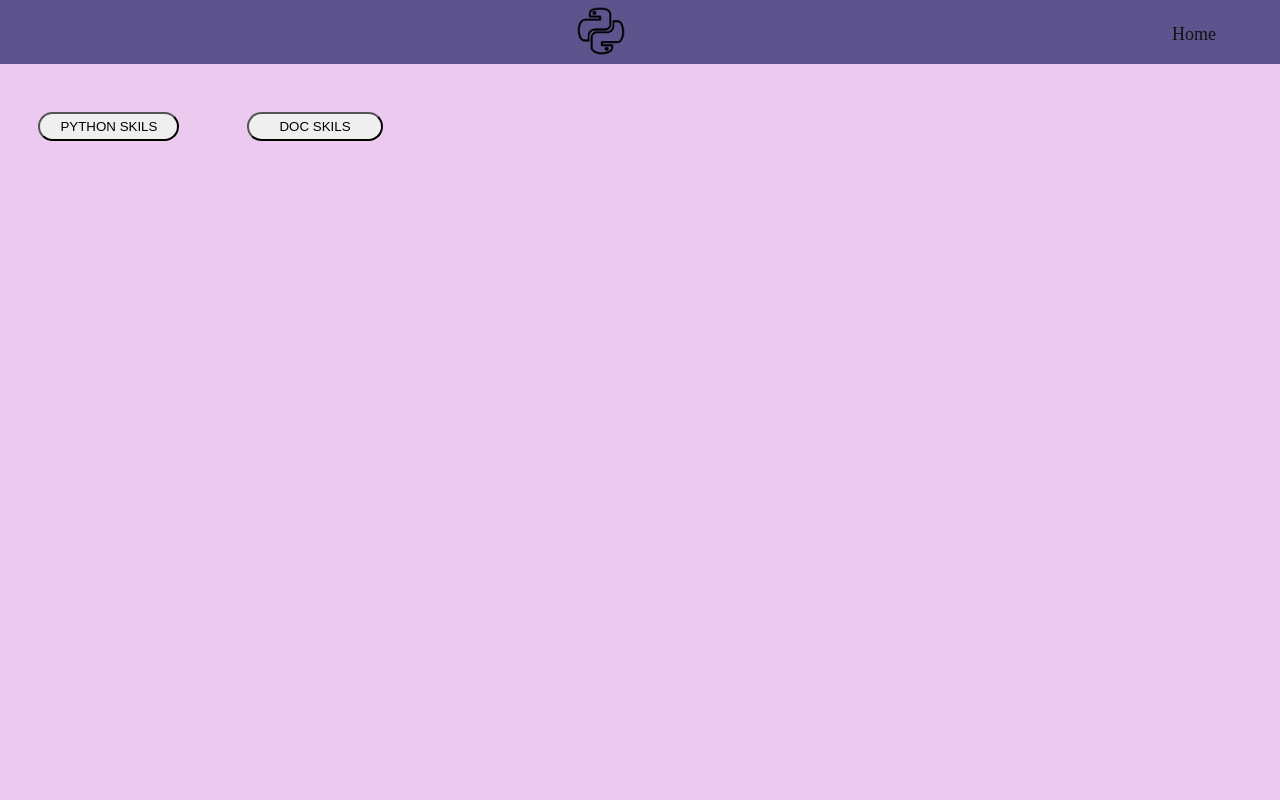
After one commit to FelpsFranco/Portfolio, a Django app: page /skils in a window 1280 px wide. The commit adds this page. Run offline with Django 4.2, Linux system fonts and the light colour scheme.

Commit message:
Finalização da tela de experiências e ínicio de Skils

```diff
--- /dev/null
+++ b/apresentacao/static/css/skils_style.css
@@ -0,0 +1,92 @@
+body {
+    margin: 0;
+    background: #ecc9ee;
+    height: 100vh;
+}
+
+.divLogo {
+    width: 100%;
+    height: 5vw;
+    margin-bottom: -4vw;
+    background: #5d548e;
+}
+
+.divLogoInitial {
+    display: inline-block;
+    vertical-align: middle;
+    height: 1px;
+    width: 5px;
+}
+
+.divButtonMain {
+    margin-top: 1vw;
+    margin-left: 90vw;
+
+}
+
+.buttonMain {
+    display: inline-block;
+    font-family: "Times New Roman", Times, serif;
+    text-decoration: #e8e8e8;
+    color: #121212;
+    border-radius: 10px;
+    padding: 3px 20px;
+    font-size: 18px;
+    font-style: normal;
+    margin-top: -0.5vw;
+}
+
+.buttonMain:hover {
+    background: #c9a7eb;
+}
+
+
+.logo{
+    width: 50px;
+    height: 50px;
+    margin-top: -0.3vw;
+    margin-bottom: -2vw;
+    margin-left: 45vw;
+}
+
+.divButton {
+    margin-top: 4vw;
+
+}
+
+.buttonPy{
+    margin-left: 3vw;
+    border-radius: 30px;
+    padding: 5px 20px;
+    cursor: pointer;
+    margin-top: 5vw;
+}
+
+.buttonPy:hover {
+    background: #1b1b1b;
+    color: #d6d6d6;
+}
+
+.buttonpY:active {
+    background: #121212;
+    color: #e8e8e8;
+
+}
+
+
+.buttonDoc {
+    margin-left: 5vw;
+    border-radius: 30px;
+    padding: 5px 30px;
+    cursor: pointer;
+}
+
+.buttonDoc:hover {
+    background: #1b1b1b;
+    color: #d6d6d6;
+}
+
+.buttonDoc:active {
+    background: #121212;
+    color: #e8e8e8;
+}
--- a/perfil/templates/base.html
+++ b/perfil/templates/base.html
@@ -2,7 +2,7 @@
 {% load static %}
 
 <html lang="pt-br">
-{% block content %} {% endblock %}
+
     <head>
         <meta charset="UTF-8">
         <meta name="viewport"
@@ -12,5 +12,6 @@
         <link href="https://fonts.googleapis.com/css2?family=Playfair+Display&display=swap" rel="stylesheet">
         <link rel="stylesheet" href="{% static 'css/style.css' %}">
     </head>
+    {% block content %} {% endblock %}
 
 </html>
--- a/perfil/templates/mudarExp.html
+++ b/perfil/templates/mudarExp.html
@@ -5,7 +5,7 @@
 <html lang="pt-br">
 {% block content %} {% endblock %}
     <head>
-        <<meta charset="UTF-8">
+        <meta charset="UTF-8">
         <meta name="viewport"
               content="width=device-width, user-scalable=no, initial-scale=1.0, maximum-scale=1.0, minimum-scale=1.0">
         <meta http-equiv="X-UA-Compatible" content="ie=edge">
@@ -21,7 +21,7 @@
                     '<p style="font-size: 24px">' +
                     ' <strong> Administrative Assistant </strong>  ' +
                     '          </p>\n' +
-                    '<p style="margin-top: 5vw"> ' +
+                    '<p> ' +
                     '   My first formal job during the period from January 2018 to April 2019.  <br>\n' +
                     '          </p>\n' +
                     '<p>\n' +
@@ -44,7 +44,7 @@
                     '<p style="font-size: 24px"> ' +
                     '<strong> Senior Support Analyst </strong>  ' +
                     '</p>' +
-                    '<p style="margin-top: 5vw"> I perform activities focused on the ERP (Enterprise Resource Planning) and POS (Point of Sale) systems,<br>\n' +
+                    '<p> I perform activities focused on the ERP (Enterprise Resource Planning) and POS (Point of Sale) systems,<br>\n' +
                     '                with the following main responsibilities:\n' +
                     '                </p>' +
                     '<p>\n' +
--- /dev/null
+++ b/perfil/templates/skils.html
@@ -0,0 +1,46 @@
+<!doctype html>
+{% load static %}
+
+
+<html lang="pt-br">
+    <head>
+        <meta charset="UTF-8">
+        <meta name="viewport"
+              content="width=device-width, user-scalable=no, initial-scale=1.0, maximum-scale=1.0, minimum-scale=1.0">
+        <meta http-equiv="X-UA-Compatible" content="ie=edge">
+        <title>Portfolio</title>
+        <link href="https://fonts.googleapis.com/css2?family=Playfair+Display&display=swap" rel="stylesheet">
+        <link rel="stylesheet" href="{% static 'css/skils_style.css' %}">
+        <script>
+            function skilPy() {
+                var skilPython = document.querySelector('.expPy')
+                skilPython.innerHTML=' PYTHON '
+            }
+            function skilDoc() {
+                var skilDocument = document.querySelector('.expPy')
+                skilDocument.innerHTML=' DOCUMENTO '
+            }
+
+        </script>
+    </head>
+    <body>
+        <div class="divLogo" >
+            <a href="https://docs.python.org/pt-br/3/tutorial/index.html" target="_blank" class="divLogoInitial">
+                <img src="{% static 'img/logo_python.png' %}" alt="Logo Python" class="logo">
+            </a>
+        </div>
+        <div class="divButtonMain">
+            <a class="buttonMain" href="{% url 'index' %}">
+                Home
+            </a>
+        </div>
+        <div class="buttons">
+            <button onclick="skilPy()" class="buttonPy"> PYTHON SKILS </button>
+            <button onclick="skilDoc()" class="buttonDoc"> DOC SKILS </button>
+        </div>
+        <div class="expPy">
+
+        </div>
+
+    </body>
+</html>
--- a/perfil/urls.py
+++ b/perfil/urls.py
@@ -5,4 +5,5 @@ from . import views
 urlpatterns = [
     path('', views.index, name='index'),
     path('experiencia', views.experiencia, name='experiencia'),
+    path('skils', views.skils, name='skils')
 ]
--- a/perfil/views.py
+++ b/perfil/views.py
@@ -8,3 +8,6 @@ def index(request):
 
 def experiencia(request):
     return render(request, 'experiencia.html')
+
+def skils(request):
+    return render(request, 'skils.html')
```
Also changed, not shown: apresentacao/static/css/experience_style.css (+42 -14 lines), apresentacao/static/css/style.css (+68 -28 lines), perfil/templates/experiencia.html (+30 -4 lines), perfil/templates/index.html (+17 -12 lines), static/css/skils_style.css (added, +92 -0 lines).
